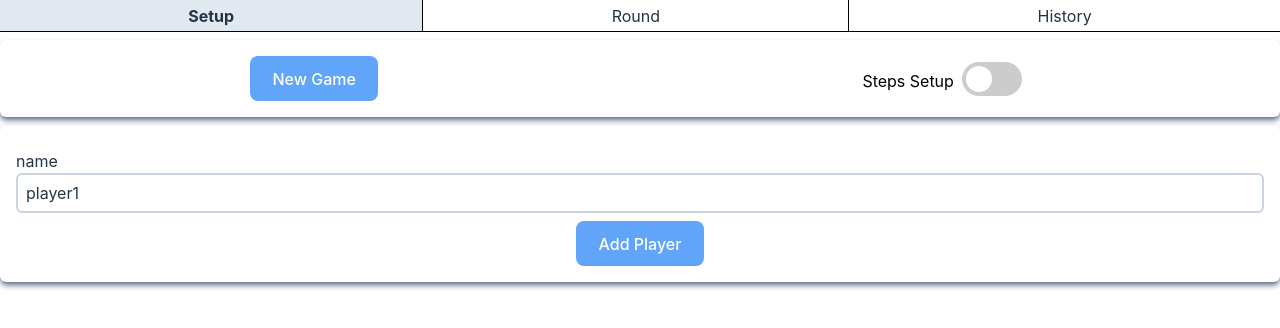
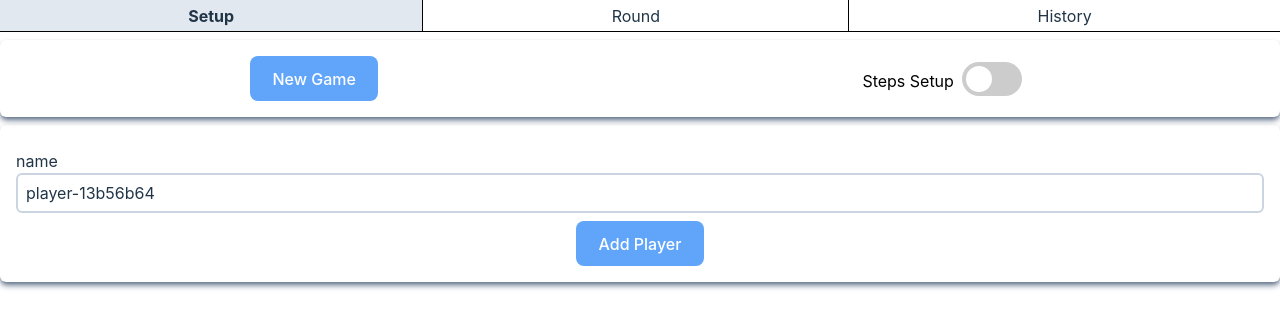
Before and after one commit to maldestor95/score, a Vue app: page / in a window 1280 px wide. Shown: the top 328 px of the page. Built offline with nearby package versions, Linux system fonts and the light colour scheme.

Commit message:
track user by id instead of tracking by name

```diff
--- a/package.json
+++ b/package.json
@@ -16,12 +16,14 @@
     "chartjs-plugin-zoom": "^2.0.1",
     "markdown-it": "^13.0.1",
     "pinia": "^2.1.7",
+    "uuid": "^9.0.1",
     "vue": "^3.4.5",
     "vue-chartjs": "^5.3.0",
     "yaml": "^2.3.1"
   },
   "devDependencies": {
     "@types/markdown-it": "^12.2.3",
+    "@types/uuid": "^9.0.8",
     "@vitejs/plugin-vue": "^4.2.3",
     "autoprefixer": "^10.4.14",
     "postcss": "^8.4.27",
--- a/src/pages/wizard/players.vue
+++ b/src/pages/wizard/players.vue
@@ -86,16 +86,14 @@
 </template>
 
 <script setup lang="ts">
-import { computed, ref } from "vue";
+import { ref } from "vue";
 import { useScoreStore } from "./store.ts";
 import toggleSwitch from "../../components/toggleswitch.vue";
 import container from "../../components/container.vue";
 import defineSteps from "./definesteps.vue";
 
 const store = useScoreStore();
-const isGameStarted = computed(() => {
-  return store.isGameStarted;
-});
+
 const showStepsSetup = ref(false);
 
 const deleteU = (userId: number) => {
--- a/src/pages/wizard/score.vue
+++ b/src/pages/wizard/score.vue
@@ -31,18 +31,18 @@
     <div
       v-for="(user, userId) in scoreStore.getUsers"
       :key="userId"
-      @click="activeUser = user.name"
+      @click="activeUser = user.userId"
     >
       <editscore
         :lastScore="scoreStore.getScore(userId)"
         :roundScore="scoreStore.userList[userId].currentRound"
         :betScore="scoreStore.userList[userId].currentBet"
         :steps="betOrRoundPhase ? scoreStore.betSteps : scoreStore.scoreSteps"
-        :editable="activeUser == user.name"
+        :editable="activeUser == user.userId"
         :phase="betOrRoundPhase ? 'bet' : 'round'"
         @changeScore="(event) => scoreStore.editCurrentRound(userId, event)"
         @changeBet="(event) => scoreStore.editCurrentBet(userId, event)"
-        :activePlayer="activeUser == user.name"
+        :activePlayer="activeUser == user.userId"
       >
         {{ user.name }}
       </editscore>
--- a/src/pages/wizard/store.ts
+++ b/src/pages/wizard/store.ts
@@ -1,4 +1,6 @@
 import { defineStore } from 'pinia'
+import { v4 as uuidv4 } from "uuid"
+
 const SETTINGS_LOCAL_STORAGE_KEY = 'score'
 interface State {
     userList: UserInfo[]
@@ -8,7 +10,7 @@ interface State {
 }
 
 export type UserInfo = {
-    userId: number
+    userId: string
     name: string
     scorePerRound: number[]
     betPerRound: number[]
@@ -16,8 +18,12 @@ export type UserInfo = {
     currentBet: number
 }
 const DefaultSettings = () => {
+    const newUUID = uuidv4()
     return {
-        userList: [{ userId: 0, name: 'player1', scorePerRound: [], betPerRound: [], currentRound: 0, currentBet: 0 }],
+        userList: [{
+            userId: newUUID
+            , name: createPlayerName(newUUID), scorePerRound: [], betPerRound: [], currentRound: 0, currentBet: 0
+        }],
         trackBets: false,
         scoreSteps: [1, 5, 10],
         betSteps: [1, 2, 5, 10],
@@ -30,6 +36,11 @@ const getSettings = () => {
     const settings = localStorage.getItem(SETTINGS_LOCAL_STORAGE_KEY)
 
     return settings ? JSON.parse(settings) : DefaultSettings()
+}
+
+const createPlayerName = (uuidString: string): string => {
+    return `player-${uuidString.split('-')[0]}`
+
 }
 export const useScoreStore = defineStore('scores', {
     state: (): State => { return getSettings() }
@@ -68,8 +79,9 @@ export const useScoreStore = defineStore('scores', {
     actions: {
 
         addUser() {
-            const username = `player${this.userList.length + 1}`
-            this.userList.push({ userId: this.userList.length + 1, name: username, betPerRound: [], scorePerRound: [], currentBet: 0, currentRound: 0 })
+            const newUUID = uuidv4()
+            const username = createPlayerName(newUUID)
+            this.userList.push({ userId: newUUID, name: username, betPerRound: [], scorePerRound: [], currentBet: 0, currentRound: 0 })
         },
         deleteUser(userId: number) {
             console.log(userId + 'delete')
```
Also changed, not shown: 1 other file (tests, documents, lock files or other folders).
